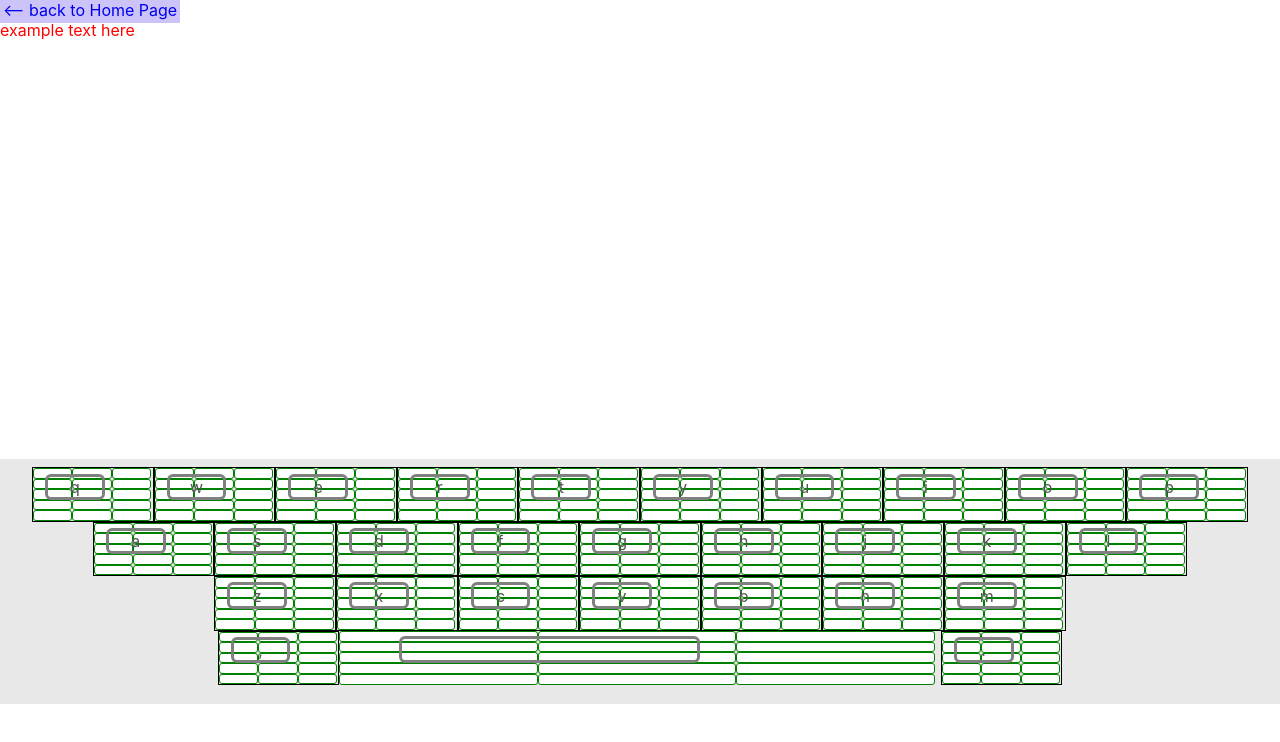
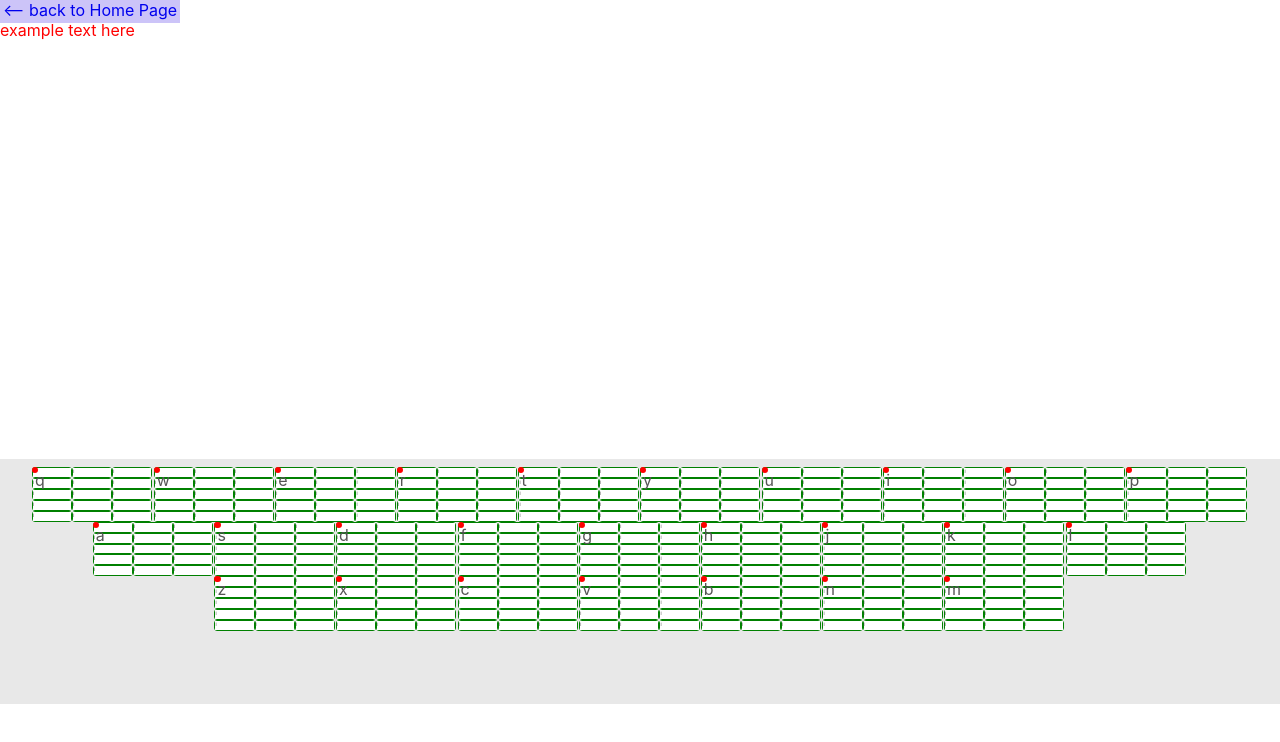
Before and after one commit to JustinDudley/thimble, a React (Create React App) app: page /keyboard in a window 1280 px wide. Shown: the top 742 px of the page. Built offline with nearby package versions, Linux system fonts and the light colour scheme.

Commit message:
parent div ignoring clicks, working

```diff
--- a/src/thimbleRoutes/Keyboard/components/KeyboardTouchSection/index.tsx
+++ b/src/thimbleRoutes/Keyboard/components/KeyboardTouchSection/index.tsx
@@ -1,5 +1,5 @@
 import React from 'react'
-import { LetterBox, SpaceBox } from '../LetterBox'
+import { LetterBox/*, SpaceBox */ } from '../LetterBox'
 
 import './style.css'
 
@@ -23,11 +23,11 @@ export const KeyboardTouchSection: React.FC = () => {
                 <div className='keyboardRow'>
                     {lettersBottom.map((letter) => <LetterBox letter={letter} />)}
                 </div>
-                <div className='keyboardRow'>
+                {/* <div className='keyboardRow'>
                     {commas.map((letter) => <LetterBox letter={letter} />)}
                     {space.map((letter) => <SpaceBox letter={letter} />)}
                     {period.map((letter) => <LetterBox letter={letter} />)}
-                </div>
+                </div> */}
 
             </div>
         </>
--- a/src/thimbleRoutes/Keyboard/components/LetterBox/index.tsx
+++ b/src/thimbleRoutes/Keyboard/components/LetterBox/index.tsx
@@ -12,16 +12,23 @@ const Mini: React.FC<{count: number}> = ({count}) => {
         <>
         <div
             id="mini"
-            onClick={() => {
-                setIsClicked(true);
-                setMiniCount(count);
-            }}
+            // onClick={() => {
+            //     setIsClicked(true);
+            //     setMiniCount(count);
+            // }}
             style={{backgroundColor: isClicked && count === miniCount + 1? colors.purpleFeedback : isClicked && count - (miniCount + 1) < numShown? colors.purpleFaded: 'white'}}
         >
+            <div
+                id='mini-relief'
+                onClick={() => {
+                    setIsClicked(true);
+                    setMiniCount(count);
+                    // alert('mini-relief clicked');
+                }}
+            >
+                i
+            </div>
         </div>
-        {/* <div id='mini-relief'>
-            i
-        </div> */}
         </>
     )
 }
@@ -33,11 +40,11 @@ export const LetterBox: React.FC<{letter: string}> = ({letter}) => {
     return (
         <div
             id="letterBox"
-            onClick={() => {setCount(count + 1);console.log(count)}}
+            onClick={() => {/*alert('letterbox clicked');*/ setCount(count + 1);console.log(count)}}
         >
-            <div id="letterInset" >
+            {/* <div id="letterInset" > */}
                 <div id='theLetter'>{letter}</div>
-            </div>
+            {/* </div> */}
             {/* <img style={{position: 'absolute', top: '20%', left: '20%', width: '60%', height: '60%' , zIndex: '-2'}} src={require("../../../../assets/images/letter_D.png")} alt='letter' width='100%' height='100%' /> */}
 
             {array_15.map(() => <Mini count={count} />)}
@@ -46,20 +53,20 @@ export const LetterBox: React.FC<{letter: string}> = ({letter}) => {
 }
 
 // ugh redundant code
-export const SpaceBox: React.FC<{letter: string}> = ({letter}) => {
-    const array_15 = new Array(15).fill('')
-    const [count, setCount] = useState(0)
+// export const SpaceBox: React.FC<{letter: string}> = ({letter}) => {
+//     const array_15 = new Array(15).fill('')
+//     const [count, setCount] = useState(0)
 
-    return (
-        <div
-            id="spaceBox"
-            onClick={() => {setCount(count + 1);console.log(count)}}
-        >
-            <div id="letterInset" />
-            <div id='theLetter'>{letter}</div>
-            {/* <img style={{position: 'absolute', top: '20%', left: '20%', width: '60%', height: '60%' , zIndex: '-2'}} src={require("../../../../assets/images/letter_D.png")} alt='letter' width='100%' height='100%' /> */}
+//     return (
+//         <div
+//             id="spaceBox"
+//             onClick={() => {setCount(count + 1);console.log(count)}}
+//         >
+//             <div id="letterInset" />
+//             <div id='theLetter'>{letter}</div>
+//             {/* <img style={{position: 'absolute', top: '20%', left: '20%', width: '60%', height: '60%' , zIndex: '-2'}} src={require("../../../../assets/images/letter_D.png")} alt='letter' width='100%' height='100%' /> */}
 
-            {array_15.map(() => <Mini count={count} />)}
-        </div>
-    )
-}
+//             {array_15.map(() => <Mini count={count} />)}
+//         </div>
+//     )
+// }
--- a/src/thimbleRoutes/Keyboard/components/LetterBox/style.css
+++ b/src/thimbleRoutes/Keyboard/components/LetterBox/style.css
@@ -1,4 +1,5 @@
 #mini {
+    /* position: relative; */
     box-sizing: border-box;
     border: 1px solid green;
     width: 33%;
@@ -8,14 +9,14 @@
 }
 
 #mini-relief {
-    position: absolute;
+    /* position: absolute;
     top: 0;
-    left: 0;
+    left: 0; */
     width: 100%;
     height: 100%;
-    /* z-index: 10; */
+    z-index: 10;
     background-color: inherit;
-
+    font-size: .3rem;
 }
 
 #letterBox {
@@ -27,11 +28,11 @@
     /* seems to be unnecessary: */
     /* height: 100%; */
     box-sizing: border-box;
-    border: 1px solid black;
+    /* border: 1px solid black; */
 }
 
 #letterInset {
-    position: absolute;
+    /* position: absolute;
     display: flex;
     justify-content: center;
     align-items: center;
@@ -39,18 +40,37 @@
     left: 10%;
     width: 50%;
     height: 50%;
-    background-color: inherit;
+    background-color: transparent;
     border-radius: 6px;
-    box-sizing: border-box;
-    border: 3px solid gray;
+    box-sizing: border-box; */
+    /* border: 3px solid gray; */
 }
 
 #theLetter {
+    pointer-events: none;
     /* position: absolute;
     top: 5%;
     left: 20%;
     font-size: 2.5rem; */
-    background-color: inherit;
+
+    position: absolute;
+    /* display: flex; */
+    /* justify-content: center; */
+    /* align-items: center; */
+    top: 0%;
+    left: 0%;
+    width: 5%;
+    height: 5%;
+    /* background-color: transparent; */
+    border-radius: 6px;
+    box-sizing: border-box;
+    border: 3px solid red;
+    font-size: 1rem;
+    /* recently commented-out: */
+    /* height: 75%;
+    background-color: transparent;
+    box-sizing: border-box;
+    border: 1px solid blue; */
 }
 
 /* ugh redundant code */
```
